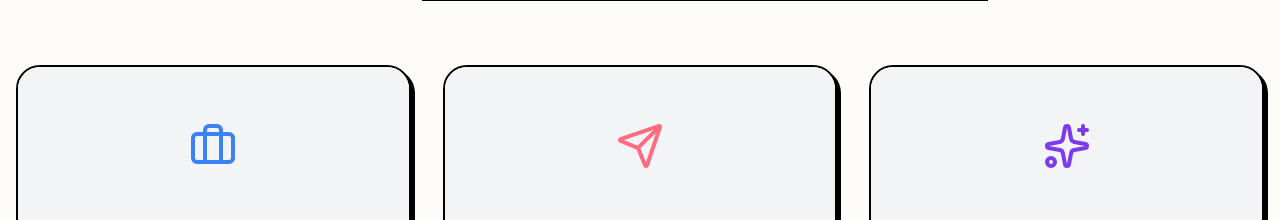
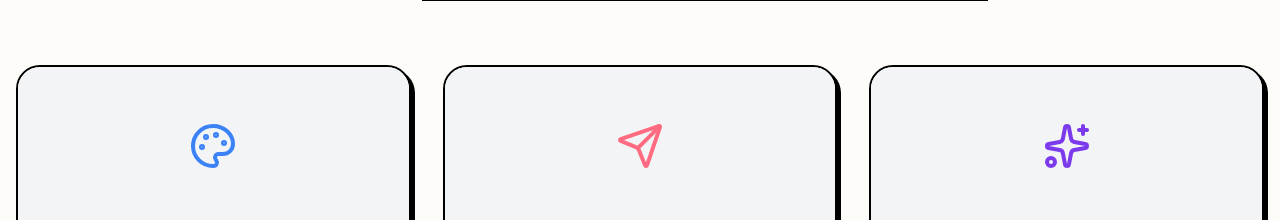
Before and after one commit to bbx99/my-portfolio, a React (Vite) app: page / in a window 1280 px wide. Shown: the part 2193-2413 px from the top of the page. Built offline with nearby package versions, Linux system fonts and the light colour scheme.

Commit message:
feat: change services icon to palette

```diff
--- a/src/App.tsx
+++ b/src/App.tsx
@@ -1,4 +1,4 @@
-import { Mail, Briefcase, User, Layout, FileText, Send, Github, Twitter, Instagram, Youtube, Linkedin, ArrowUpRight, Star, Circle, Square, Triangle, Sparkles, Pizza, Coffee, IceCream, Cat, Dog, Bird, Rabbit, Fish, Snail, Cookie, X, Copy, Check, Image, Download, Mouse } from 'lucide-react';
+import { Mail, Briefcase, User, Layout, FileText, Send, Github, Twitter, Instagram, Youtube, Linkedin, ArrowUpRight, Star, Circle, Square, Triangle, Sparkles, Pizza, Coffee, IceCream, Cat, Dog, Bird, Rabbit, Fish, Snail, Cookie, X, Copy, Check, Image, Download, Mouse, Palette } from 'lucide-react';
 import { motion, AnimatePresence } from 'framer-motion';
 import { useState, useEffect } from 'react';
 
@@ -207,7 +207,7 @@ const Services = () => {
       title: 'Arts Administration',
       desc: 'My experience in galleries, museums, and cultural environments has given me a strong foundation in exhibition support, cultural programming, gallery operations, and audience facing work. I’m especially interested in helping creative organizations run in a way that feels thoughtful, organized, and welcoming to the public.',
       color: 'bg-gray-100',
-      icon: <Briefcase className="text-brand-blue" size={48} />
+      icon: <Palette className="text-brand-blue" size={48} />
     },
     {
       title: 'Marketing & Comms',
```
